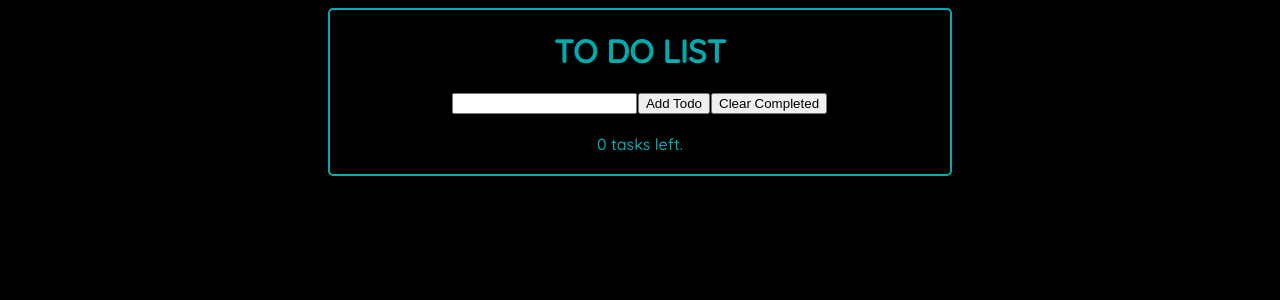
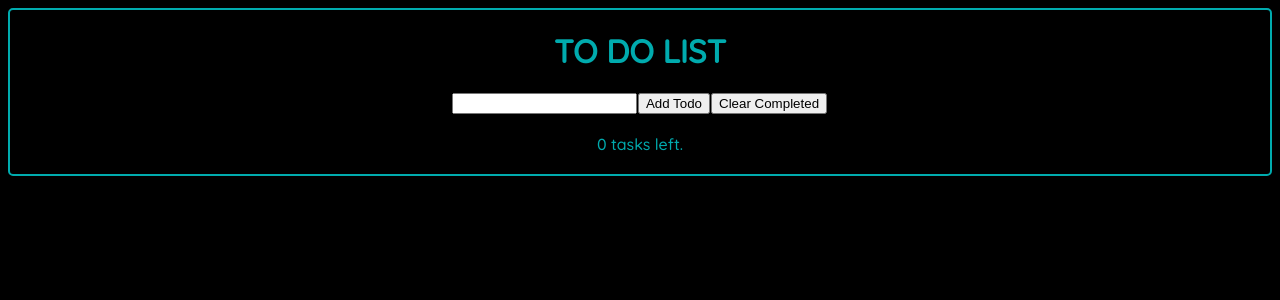
Before and after one commit to jalva00T/react-app, a React (Create React App) app: page / in a window 1280 px wide. Shown: the top 300 px of the page. Built offline with nearby package versions, Linux system fonts and the light colour scheme.

Commit message:
src/App.css

```diff
--- a/src/App.css
+++ b/src/App.css
@@ -13,7 +13,7 @@ html {
     border: solid 2px #00ABAE;
     border-radius: 5px;
     padding: 0 10px 20px 10px;
-    width: 600px;
+    width: 6responsive00px;
     margin: 0 auto;
 }
 
```
